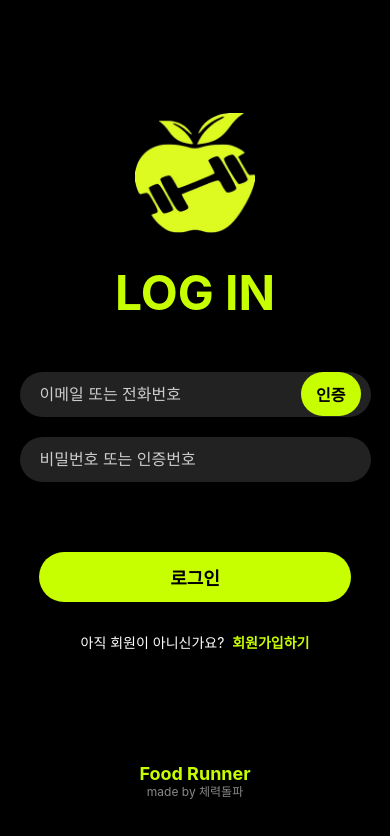
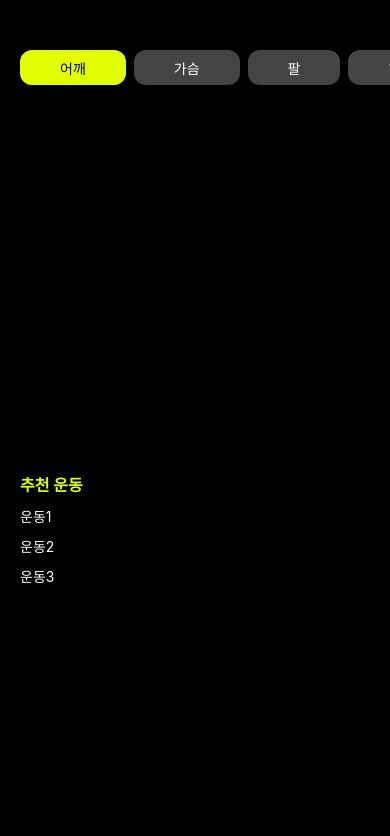
Before and after one commit to 25-capstone-team-breakthrough/food-runner-mobile-fe, a React Native app in the folder foodRunner/: screen /ExerciseRecommendVideo in a window 390 px wide. Shown: the top 836 px of the page. Built offline with nearby package versions, Linux system fonts and the light colour scheme.

Commit message:
history페이지 생성, exercise_home에서 exercise_recommendvideo로 페이지 이동, 오류 수정

```diff
--- a/foodRunner/app.json
+++ b/foodRunner/app.json
@@ -22,7 +22,13 @@
       }
     },
     "web": {
-      "favicon": "./assets/logo.png"
-    }
+      "favicon": "./assets/logo.png",
+      "build": {
+        "babel": {
+          "include": ["screens"]
+        }
+      }
+    },
+    "entryPoint": "./screens"
   }
 }
--- a/foodRunner/package.json
+++ b/foodRunner/package.json
@@ -12,7 +12,7 @@
     "@react-navigation/stack": "^7.1.2",
     "expo": "~52.0.37",
     "expo-image-picker": "~16.0.6",
-    "expo-router": "^4.0.17",
+    "expo-router": "^4.0.18",
     "expo-status-bar": "~2.0.1",
     "react": "18.3.1",
     "react-native": "0.76.7",
@@ -22,7 +22,7 @@
     "react-native-gesture-handler": "~2.20.2",
     "react-native-modal-datetime-picker": "^18.0.0",
     "react-native-reanimated": "~3.16.1",
-    "react-native-safe-area-context": "4.12.0",
+    "react-native-safe-area-context": "^4.14.1",
     "react-native-screens": "~4.4.0",
     "react-native-svg": "^15.11.2",
     "react-native-web": "^0.19.13"
--- /dev/null
+++ b/foodRunner/screens/exercise_history.js
@@ -0,0 +1,20 @@
+import React from 'react';
+import { View, Text, StyleSheet } from 'react-native';
+
+const ExerciseHistory = () => {
+  return (
+    <View style={styles.container}>
+      <Text>Exercise History Screen</Text>
+    </View>
+  );
+};
+
+const styles = StyleSheet.create({
+  container: {
+    flex: 1,
+    justifyContent: 'center',
+    alignItems: 'center',
+  },
+});
+
+export default ExerciseHistory;
--- a/foodRunner/screens/exercise_recommendvideo.js
+++ b/foodRunner/screens/exercise_recommendvideo.js
@@ -1,70 +1,123 @@
 import React, { useState, useEffect } from "react";
-import { View, Text, ScrollView, TouchableOpacity } from "react-native";
-import { useRouter, useLocalSearchParams } from "expo-router"; // ✅ 수정됨!
+import { View, Text, ScrollView, TouchableOpacity, StyleSheet } from "react-native";
 import { Ionicons } from "@expo/vector-icons";
+import { useNavigation, useRoute } from "@react-navigation/native"; // useNavigation과 useRoute 사용
 
 export default function ExerciseRecommendVideo() {
-  const router = useRouter();
-  const params = useLocalSearchParams(); // ✅ 수정됨!
+  const navigation = useNavigation(); // useNavigation 훅을 사용하여 네비게이션 객체를 가져옵니다.
+  const route = useRoute(); // useRoute 훅을 사용하여 라우트 파라미터를 가져옵니다.
   const [selectedCategory, setSelectedCategory] = useState("어깨");
 
-  // 🚀 URL에서 받은 category 값이 있으면 초기 선택 값으로 설정
+  // 쿼리 파라미터 사용
   useEffect(() => {
-    if (params.category) {
-      setSelectedCategory(params.category);
+    if (route.params?.category) { // route의 파라미터가 있다면
+      setSelectedCategory(route.params.category); // 파라미터로 받아온 category 값으로 상태 설정
     }
-  }, [params.category]);
+  }, [route.params]);
 
-  // 운동 카테고리 목록
   const categories = ["어깨", "가슴", "팔", "하체", "복근", "등", "둔근", "종아리"];
 
+  // 운동 목록 예시
+  const exerciseList = {
+    어깨: ["운동1", "운동2", "운동3"],
+    가슴: ["운동4", "운동5", "운동6"],
+    팔: ["운동7", "운동8", "운동9"],
+    하체: ["운동10", "운동11", "운동12"],
+    복근: ["운동13", "운동14", "운동15"],
+    등: ["운동16", "운동17", "운동18"],
+    둔근: ["운동19", "운동20", "운동21"],
+    종아리: ["운동22", "운동23", "운동24"],
+  };
+
+  const navigateToExerciseDetail = (exerciseName) => {
+    navigation.navigate('ExerciseDetail', { exercise: exerciseName });  // ExerciseDetail 화면으로 이동
+  };
+
   return (
-    <View style={{ flex: 1, backgroundColor: "black", paddingTop: 40 }}>
-      {/* 상단 헤더 */}
-      <View style={{ flexDirection: "row", alignItems: "center", justifyContent: "space-between", paddingHorizontal: 20 }}>
-        <View style={{ flex: 1, alignItems: "center" }}>
-          <Text style={{ color: "white", fontSize: 20, fontWeight: "bold" }}>운동 영상</Text>
-        </View>
-        <TouchableOpacity onPress={() => router.back()} style={{ position: "absolute", right: 20 }}>
-          <Ionicons name="close" size={28} color="yellow" />
-        </TouchableOpacity>
-      </View>
+    <View style={styles.container}>
+      {/* 카테고리 탭 */}
+      <ScrollView horizontal showsHorizontalScrollIndicator={false} style={styles.categoryScroll}>
+        {categories.map((category) => (
+          <TouchableOpacity
+            key={category}
+            style={[styles.categoryButton, selectedCategory === category ? styles.activeCategory : null]}
+            onPress={() => setSelectedCategory(category)}
+          >
+            <Text style={[styles.categoryText, selectedCategory === category ? styles.activeCategoryText : null]}>
+              {category}
+            </Text>
+          </TouchableOpacity>
+        ))}
+      </ScrollView>
 
-      {/* ✅ 카테고리 탭 (가로 스크롤) */}
-      <View>
-        <ScrollView horizontal showsHorizontalScrollIndicator={false} style={{ marginTop: 10, marginBottom: 5, paddingLeft: 20 }}>
-          {categories.map((category, index) => (
+      {/* 추천 운동 목록 */}
+      <ScrollView style={styles.exerciseList}>
+        <Text style={styles.exerciseListTitle}>추천 운동</Text>
+        <View style={styles.exerciseContainer}>
+          {exerciseList[selectedCategory]?.map((exercise, index) => (
             <TouchableOpacity
               key={index}
-              style={{
-                backgroundColor: selectedCategory === category ? "#E1FF01" : "#444",
-                paddingVertical: 5,
-                paddingHorizontal: 40,
-                borderRadius: 12,
-                marginRight: 8,
-                height: 35,
-                justifyContent: "center",
-                alignItems: "center",
-              }}
-              onPress={() => setSelectedCategory(category)}
+              style={styles.exerciseItem}
+              onPress={() => navigateToExerciseDetail(exercise)} // 운동 클릭 시 상세 페이지로 이동
             >
-              <Text style={{ color: selectedCategory === category ? "black" : "white", fontSize: 14 }}>
-                {category}
-              </Text>
+              <Text style={styles.exerciseText}>{exercise}</Text>
             </TouchableOpacity>
           ))}
-        </ScrollView>
-      </View>
-
-      {/* ✅ 추천 운동 (세로 스크롤) */}
-      <ScrollView style={{ flex: 1, paddingHorizontal: 20, marginTop: 10 }}>
-        <Text style={{ color: "#E1FF01", fontSize: 16, fontWeight: "bold" }}>추천 운동</Text>
-
-        {/* 💡 여기에 운동 영상 리스트 추가 가능 */}
-        <View style={{ marginTop: 10 }}>
-          <Text style={{ color: "white", fontSize: 14 }}>추천 운동이 여기에 표시됩니다.</Text>
         </View>
       </ScrollView>
     </View>
   );
 }
+
+const styles = StyleSheet.create({
+  container: {
+    flex: 1,
+    backgroundColor: "black",
+    paddingTop: 40,
+  },
+  categoryScroll: {
+    marginTop: 10,
+    marginBottom: 5,
+    paddingLeft: 20,
+  },
+  categoryButton: {
+    backgroundColor: "#444",
+    paddingVertical: 5,
+    paddingHorizontal: 40,
+    borderRadius: 12,
+    marginRight: 8,
+    height: 35,
+    justifyContent: "center",
+    alignItems: "center",
+  },
+  activeCategory: {
+    backgroundColor: "#E1FF01",
+  },
+  categoryText: {
+    color: "white",
+    fontSize: 14,
+  },
+  activeCategoryText: {
+    color: "black",
+  },
+  exerciseList: {
+    flex: 1,
+    paddingHorizontal: 20,
+    marginTop: 10,
+  },
+  exerciseListTitle: {
+    color: "#E1FF01",
+    fontSize: 16,
+    fontWeight: "bold",
+  },
+  exerciseContainer: {
+    marginTop: 10,
+  },
+  exerciseItem: {
+    marginBottom: 10,
+  },
+  exerciseText: {
+    color: "white",
+    fontSize: 14,
+  },
+});
--- /dev/null
+++ b/foodRunner/screens/exercise_register.js
@@ -0,0 +1,137 @@
+import React, { useState } from "react";
+import { SafeAreaView, View, Text, TextInput, TouchableOpacity, StyleSheet, ScrollView } from "react-native"; // View 추가
+import { Ionicons } from "@expo/vector-icons";
+
+export default function ExerciseRegister({ visible, onClose }) {
+  const [exerciseName, setExerciseName] = useState(""); // 운동 이름
+  const [favorites, setFavorites] = useState([]); // 즐겨찾기 목록
+  const [isFavorite, setIsFavorite] = useState(false); // 즐겨찾기 여부
+
+  const handleSearchChange = (text) => {
+    setExerciseName(text); // 검색한 운동 이름 업데이트
+  };
+
+  // 즐겨찾기 추가 함수
+  const toggleFavorite = () => {
+    if (isFavorite) {
+      setFavorites(favorites.filter((exercise) => exercise !== exerciseName)); // 즐겨찾기에서 삭제
+    } else {
+      setFavorites([...favorites, exerciseName]); // 즐겨찾기에 추가
+    }
+    setIsFavorite(!isFavorite); // 즐겨찾기 상태 변경
+  };
+
+  // 운동 목록 (추후 백엔드 연결 시 동적으로 받아오도록 수정 예정)
+  const exerciseList = ["바벨 스쿼트", "덤벨 스쿼트", "런닝", "데드리프트"];
+
+  return (
+    <SafeAreaView style={[styles.container, visible ? styles.show : styles.hide]}>
+      <View style={styles.overlay}></View>
+      <View style={styles.popup}>
+        <TouchableOpacity onPress={onClose} style={styles.closeButton}>
+          <Ionicons name="close" size={30} color="black" />
+        </TouchableOpacity>
+
+        <View style={styles.searchContainer}>
+          <Ionicons name="search" size={20} color="black" />
+          <TextInput
+            style={styles.searchInput}
+            placeholder="운동 이름을 입력해주세요"
+            value={exerciseName}
+            onChangeText={handleSearchChange}
+          />
+        </View>
+
+        <ScrollView style={styles.exerciseList}>
+          {exerciseList
+            .filter((exercise) => exercise.includes(exerciseName)) // 검색한 운동 이름에 맞는 운동만 필터링
+            .map((exercise, index) => (
+              <View key={index} style={styles.exerciseItem}>
+                <TouchableOpacity onPress={toggleFavorite} style={styles.favoriteButton}>
+                  <Ionicons
+                    name={isFavorite ? "star" : "star-outline"}
+                    size={24}
+                    color={isFavorite ? "yellow" : "gray"}
+                  />
+                </TouchableOpacity>
+                <Text style={styles.exerciseText}>{exercise}</Text>
+              </View>
+            ))}
+        </ScrollView>
+      </View>
+    </SafeAreaView>
+  );
+}
+
+const styles = StyleSheet.create({
+  container: {
+    flex: 1,
+    position: "absolute",
+    bottom: 0,
+    left: 0,
+    right: 0,
+    backgroundColor: "rgba(0, 0, 0, 0.5)",
+    zIndex: 10,
+  },
+  show: {
+    display: "flex",
+  },
+  hide: {
+    display: "none",
+  },
+  overlay: {
+    position: "absolute",
+    top: 0,
+    bottom: 0,
+    left: 0,
+    right: 0,
+    backgroundColor: "rgba(0, 0, 0, 0.6)",
+    zIndex: 1,
+  },
+  popup: {
+    position: "absolute",
+    bottom: 0,
+    width: "100%",
+    backgroundColor: "white",
+    borderTopLeftRadius: 20,
+    borderTopRightRadius: 20,
+    padding: 20,
+    zIndex: 2,
+  },
+  closeButton: {
+    position: "absolute",
+    top: 10,
+    right: 10,
+  },
+  searchContainer: {
+    flexDirection: "row",
+    alignItems: "center",
+    marginBottom: 15,
+    paddingHorizontal: 10,
+    backgroundColor: "#f0f0f0",
+    borderRadius: 25,
+  },
+  searchInput: {
+    flex: 1,
+    paddingLeft: 10,
+    height: 40,
+    fontSize: 16,
+  },
+  exerciseList: {
+    maxHeight: 300,
+  },
+  exerciseItem: {
+    flexDirection: "row",
+    alignItems: "center",
+    paddingVertical: 10,
+    borderBottomWidth: 1,
+    borderBottomColor: "#ddd",
+  },
+  favoriteButton: {
+    marginRight: 10,
+  },
+  exerciseText: {
+    fontSize: 16,
+    color: "black",
+  },
+});
```
Also changed, not shown: foodRunner/navigation/AppNavigator.js (+8 -3 lines), foodRunner/screens/exercise_home.js (+13 -52 lines), 1 other file (tests, documents, lock files or other folders).
